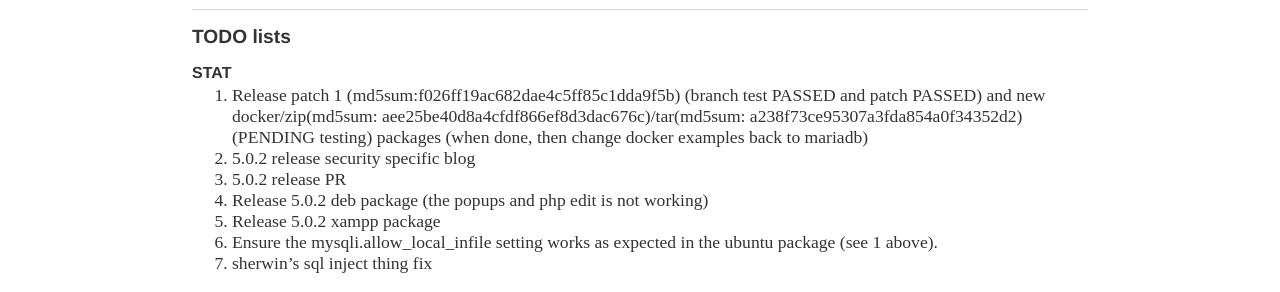
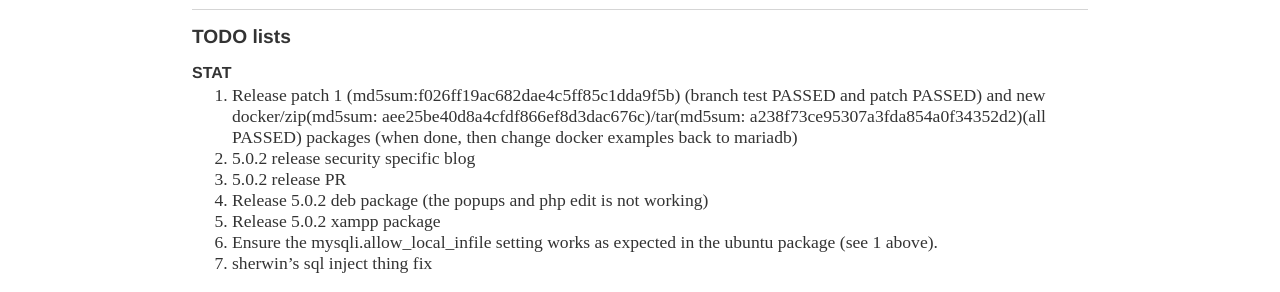
Before and after one commit to bradymiller/bradymiller.github.io, a Jekyll site: the page built from todo/index.md, in a window 1280 px wide. Shown: the part 174-466 px from the top of the page. Built offline with Jekyll 4.4.1, drawn with Linux system fonts in a browser that asks for light colours; our own code applies the rules of GitHub Pages for plain Markdown files.

Commit message:
Update index.md

```diff
--- a/todo/index.md
+++ b/todo/index.md
@@ -4,7 +4,7 @@
 ## TODO lists
 
 ### STAT
-1. Release patch 1 (md5sum:f026ff19ac682dae4c5ff85c1dda9f5b) (branch test PASSED and patch PASSED) and new docker/zip(md5sum: aee25be40d8a4cfdf866ef8d3dac676c)/tar(md5sum: a238f73ce95307a3fda854a0f34352d2)(PENDING testing) packages (when done, then change docker examples back to mariadb)
+1. Release patch 1 (md5sum:f026ff19ac682dae4c5ff85c1dda9f5b) (branch test PASSED and patch PASSED) and new docker/zip(md5sum: aee25be40d8a4cfdf866ef8d3dac676c)/tar(md5sum: a238f73ce95307a3fda854a0f34352d2)(all PASSED) packages (when done, then change docker examples back to mariadb)
 1. 5.0.2 release security specific blog
 1. 5.0.2 release PR
 1. Release 5.0.2 deb package (the popups and php edit is not working)
```
